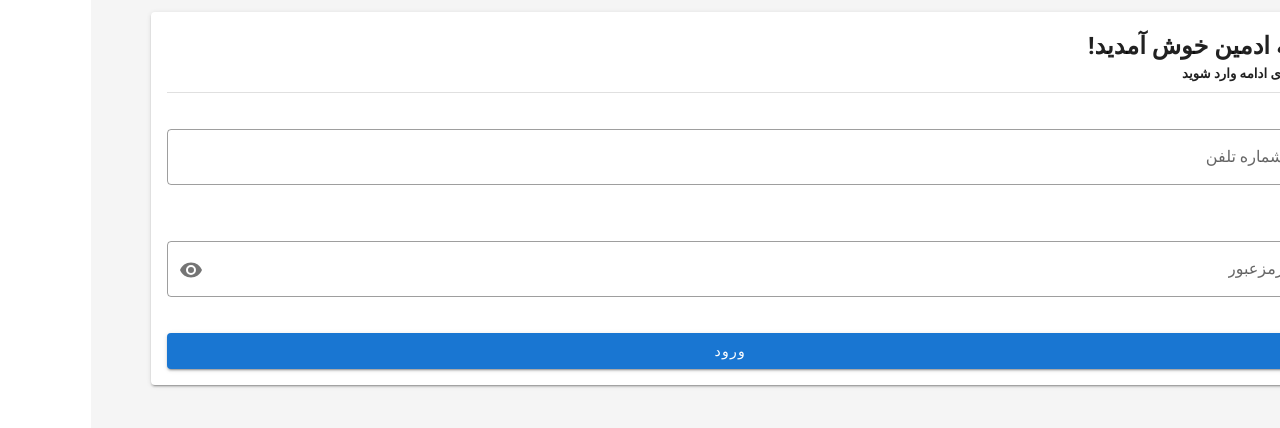
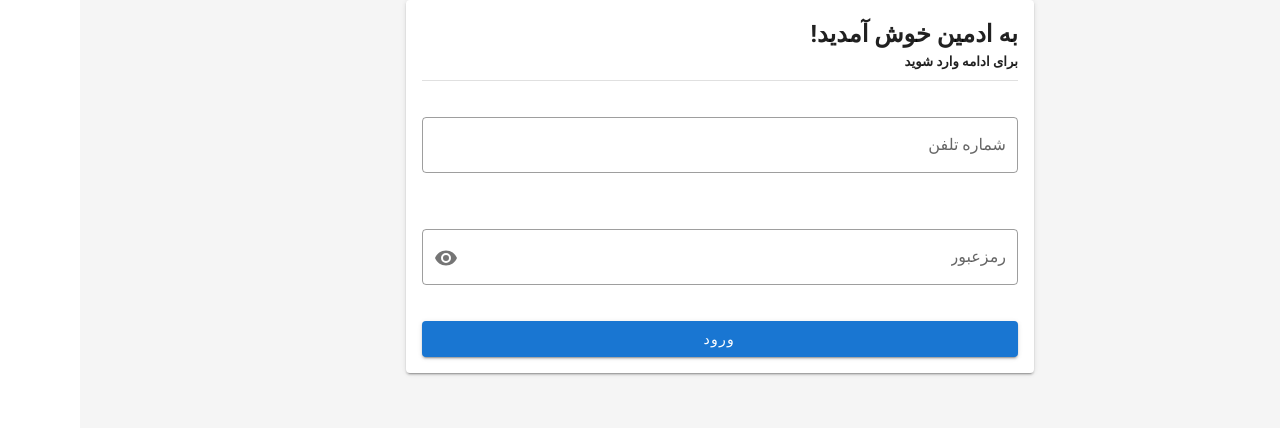
Before and after one commit to hosseinghs/university-project, a Nuxt app in the folder client/: page /Login in a window 1280 px wide. Shown: the top 428 px of the page. Built offline with nearby package versions, Linux system fonts and the light colour scheme.

Commit message:
ui login fixed

```diff
--- a/client/pages/Login.vue
+++ b/client/pages/Login.vue
@@ -1,5 +1,6 @@
 <template>
-  <v-container>
+  <v-row>
+    <v-col cols="11" md="10" lg="6" xl="4" class="mx-auto">
       <v-card class="px-4 py-4 mx-auto">
         <v-form ref="login" @submit.prevent="submitForm()">
           <h2>به ادمین خوش آمدید!</h2>
@@ -27,17 +28,18 @@
           <v-btn block type="submit" class="primary mt-5">ورود</v-btn>
         </v-form>
       </v-card>
-  </v-container>
+    </v-col>
+  </v-row>
 </template>
 
 <script>
-import { mapState, mapActions } from 'vuex'
-import { mdiEye, mdiEyeOff, mdiReload } from '@mdi/js'
+import { mapState, mapActions } from 'vuex';
+import { mdiEye, mdiEyeOff, mdiReload } from '@mdi/js';
 import {
   mustFillRule,
   mobileLengthRule,
   PhoneNumberRule,
-} from '~/utils/validations'
+} from '~/utils/validations';
 
 export default {
   name: 'LoginPage',
@@ -50,7 +52,7 @@ export default {
         reload: mdiReload,
       },
       showPassword: false,
-    }
+    };
   },
   computed: {
     ...mapState('register', ['isLoggedIn']),
@@ -62,10 +64,10 @@ export default {
     ...mapActions('register', ['loginUser', 'setUserLoginData']),
     async submitForm() {
       if (this.$refs.login.validate()) {
-        const res = await this.loginUser()
-        if (res) this.$router.push({ path: '/articles' })
+        const res = await this.loginUser();
+        if (res) this.$router.push({ path: '/articles' });
       }
     },
   },
-}
+};
 </script>
```
Lines whose indentation alone changed are shown as unchanged.
